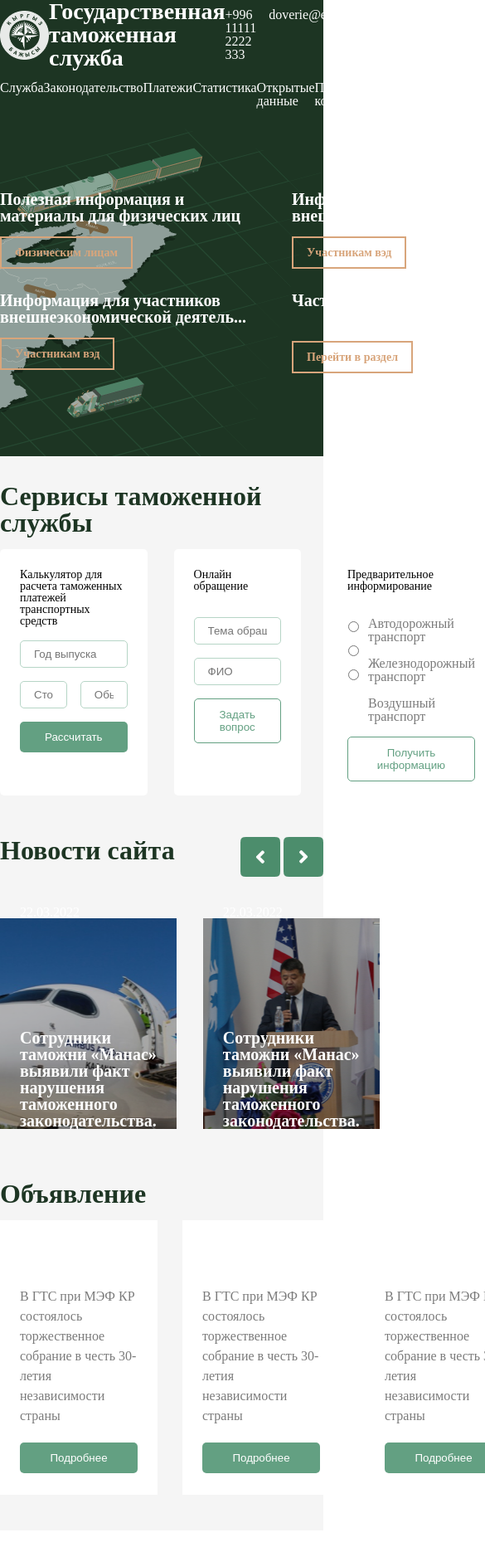
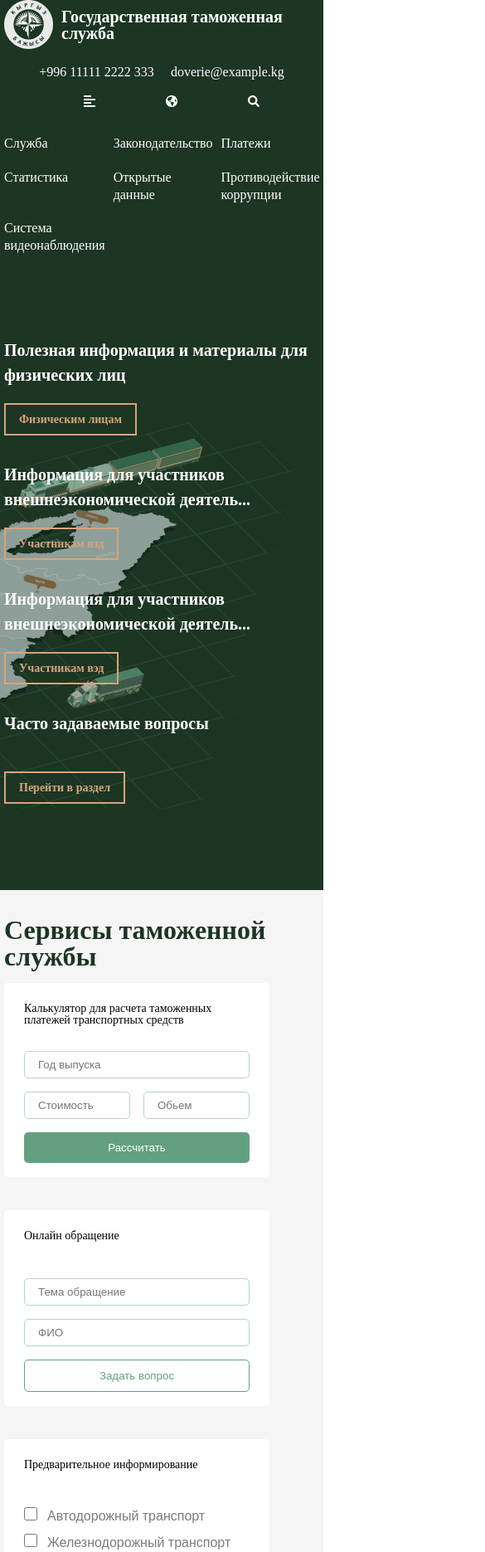
Before and after one commit to tariel11/project, a plain HTML site: page index.html in a window 390 px wide. Shown: the top 1871 px of the page at 83% size, 585 px wide, since content can reach past the window. Drawn offline with Linux system fonts and the light colour scheme.

Commit message:
finish responsive

```diff
--- /dev/null
+++ b/css/responsive.css
@@ -0,0 +1,121 @@
+@media (max-width: 768px){
+    .container {
+        width: 70rem;
+    }
+    .heading-primary {
+        font-size: 20px;
+    }
+    .header-address{
+        display: flex;
+        flex-direction: column;
+        gap: 5px;
+    }
+    nav ul {
+        display: grid;
+        grid-template-columns: repeat(7, 1fr);
+        column-gap: 10px;
+        line-height: 1.3;
+    }
+    .customs-wrap {
+        grid-template-columns: repeat(2, 1fr);
+        display: grid;
+        row-gap: 40px;
+    }
+    .customs-item h4 {
+        height: 42px;
+        margin-bottom: 16px;
+    }
+}
+
+
+@media (max-width: 426px) {
+    .container {
+        width: 380px;
+    }
+    .main-header {
+        display: flex;
+        flex-direction: column;
+    }
+    .header-logo {
+        display: flex;
+        align-items: center;
+        gap: 10px;
+        margin-bottom: 20px;
+    }
+    .header-address{
+        display: flex;
+        flex-direction: row;
+        gap: 20px;
+        margin-bottom: 20px;
+    }
+    .source{
+        width: 100%;
+        display: flex;
+        justify-content: space-around;
+
+        margin-bottom: 20px;
+    }
+    nav ul {
+        grid-template-columns: repeat(3, 1fr);
+        row-gap: 20px;
+    }
+    .map-wrap {
+        max-width: 40rem;
+        display: grid;
+        grid-template-columns: 1fr;
+        line-height: 1.5;
+    }
+    .customs-wrap{
+        grid-template-columns: 1fr;
+    }
+    .new-wrap{
+        display: grid;
+        grid-template-columns: 1fr;
+    }
+    .ad-wrap {
+        flex-direction: column;
+    }
+    .statistics-wrap{
+        flex-direction: column;
+        gap: 40px;
+    }
+    .statistics-new{
+        max-width: 100%;
+    }
+    .region-info{
+        width: 16.2rem;
+        font-size: 10px;
+        right: -20px;
+        bottom: -55px;
+    }
+    .info-title{
+        margin-bottom: 1rem;
+    }
+    .info-text{
+        margin-bottom: 4px;
+    }
+    .country-wrap{
+        flex-wrap: wrap;
+        gap: 20px;
+    }
+    .country-item{
+        width: 10rem;
+    }
+    .footer{
+        padding-bottom: 50px;
+    }
+    .footer-h4{
+        font-size: 18px;
+    }
+    .footer-item p {
+        font-size: 12px;
+    }
+    .footer-icons{
+        gap: 10px;
+        margin-top: 20px;
+    }
+    .footer-icons a img{
+        width: 14px;
+        height:14px;
+    }
+}
--- a/css/style.css
+++ b/css/style.css
@@ -9,7 +9,7 @@ html {
 }
 
 body {
-    font-family: 'Source Serif Pro' ;
+    font-family: 'Source Serif Pro';
     font-weight: 400;
     line-height: 1;
 
@@ -86,7 +86,7 @@ ul {
     padding: 100px 0 112px 0;
 }
 .map-wrap{
-    width: 67.2rem;
+    max-width: 67.2rem;
 }
 .map-title{
     font-weight: 700;
@@ -128,7 +128,11 @@ ul {
     display: flex;
     margin-bottom: 5rem;
 }
-
+.input-wrap {
+    display: flex;
+    justify-content: space-between;
+    gap: 16px;
+}
 .customs-item{
     width: 32rem;
     background-color: #fff;
@@ -155,10 +159,6 @@ input {
 
     margin-bottom: 1.6rem;
 }
-.test {
-    display: flex;
-    gap: 16px;
-}
 
 .btn {
     width: 14.2rem;
@@ -180,19 +180,21 @@ input {
 
     border: 1px solid #63A082;
 }
+.btn-info{
+    margin-top: 5px;}
 .radio-form{
     position: relative;
 }
-.radio-wrap{
-    position: absolute;
-    width: 15px;
-    top: 5px;
+.radio-form input {
+    width: 16px;
+    height: 16px;
 }
-.radio-text p{
-    margin-left: 25px;
-    margin-bottom: 1.6rem;
+label{
     color: #7B7B7B;
+    font-family: sans-serif;
+    margin-left: 8px;
 }
+
 
 .dot-wrap{
     display: flex;
@@ -246,6 +248,7 @@ input {
     font-weight: 700;
     font-size: 24px;
     margin-bottom: 1.6rem;
+    color: #555555;
 }
 .ad-text{
     line-height: 24px;
@@ -286,6 +289,9 @@ input {
     background-color: #bb3d0312;
     padding: 46px 0 65px 120px;
 }
+.statistics-img img{
+    max-width: 100%;
+}
 
 
 /* REGION */
@@ -305,11 +311,15 @@ input {
     margin-bottom: 5.3rem;
 }
 
+.region-img{
+    max-width: 100%;
+}
+
 .region-info{
     width: 23.2rem;
     border-radius: 5px;
     background-color: #fff;
-    padding: 24px 10px 40px 16px;
+    padding: 24px 10px 24px 16px;
 
     position: absolute;
     right: 0;
@@ -339,6 +349,9 @@ input {
     padding: 32px 0 132px 0;
 }
 
+.footer-title {
+    margin-bottom: 56px;
+}
 .country-wrap{
     display: flex;
     justify-content: space-between;
--- a/index.html
+++ b/index.html
@@ -10,17 +10,19 @@
     <link href="https://fonts.googleapis.com/css2?family=Source+Sans+Pro:wght@400;600;700&display=swap" rel="stylesheet">
 
     <link rel="stylesheet" href="css/style.css">
+    <link rel="stylesheet" href="css/responsive.css">
     <title>Document</title>
 </head>
 <body>
         <header class="header">
            <div class="container">
-            <!-- <div class="map-bc">
-                <img src="./img/map-bc.png" alt="map-bc">
-            </div> -->
             <div class="main-header">
+                <div class="header-logo">
                     <img src="./img/logo.png" alt="logo" class="logo">
                 <h1 class="heading-primary">Государственная таможенная служба</h1>
+                </div>
+
+                <div class="header-info">
                     <div class="header-address">
                         <p class="header-tel">+996 11111 2222 333</p>
                         <p class="header-mail">doverie@example.kg</p>
@@ -29,6 +31,7 @@
                         <img src="./img/src-1.png" alt="icon">
                         <img src="./img/src-2.png" alt="icon">
                         <img src="./img/src-3.png" alt="icon">
+                    </div>
                 </div>
            </div>
 
@@ -82,7 +85,7 @@
                     <h4 class="h4-margin-bt">Калькулятор для расчета таможенных платежей транспортных средств</h4>
                     <form action="#">
                         <input type="text" placeholder="Год выпуска" required>
-                        <div class="test">
+                        <div class="input-wrap">
                             <input type="text" placeholder="Стоимость" required >
                             <input type="text" placeholder="Обьем" required >
                         </div>
@@ -100,17 +103,20 @@
                 <div class="customs-item">
                     <h4>Предварительное информирование</h4>
                     <form action="#" class="radio-form">
-                        <div class="radio-wrap">
-                            <input type="radio">
-                            <input type="radio">
-                            <input type="radio">
-                        </div>
-                        <div class="radio-text">
+
+                            <input type="checkbox" id="checbox-1">
+                            <label for="checbox-1">Автодорожный транспорт</label><br>
+                            <input type="checkbox" id="checbox-2">
+                            <label for="checbox-2">Железнодорожный транспорт</label><br>
+                            <input type="checkbox" id="checbox-3">
+                            <label for="checbox-3">Воздушный транспорт</label>
+
+                        <!-- <div class="radio-text">
                             <p>Автодорожный транспорт</p>
                             <p>Железнодорожный транспорт</p>
                             <p>Воздушный транспорт</p>
-                        </div>
-                        <button class="btn btn-ask">Получить информацию</button>
+                        </div> -->
+                        <button class="btn btn-ask btn-info">Получить информацию</button>
                     </form>
                 </div>
             </div>
@@ -195,7 +201,7 @@
 
        <footer class="footer">
            <div class="container">
-            <h2 class="customs-title">Сайты государственных органов</h2>
+            <h2 class="customs-title footer-title">Сайты государственных органов</h2>
 
             <div class="country-wrap">
                 <div class="country-item">
```
Lines whose indentation alone changed are shown as unchanged.
